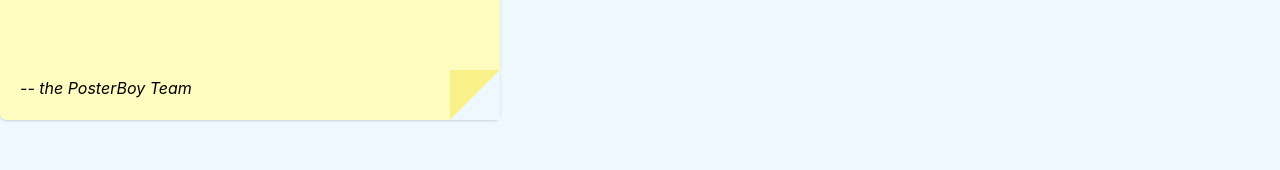
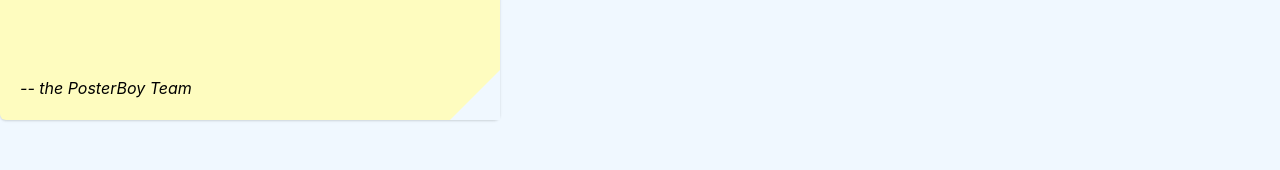
Before and after one commit to PiersonG33/PosterBoy, a React (Create React App) app in the folder posterboy/: page / in a window 1280 px wide. Shown: the part 260-430 px from the top of the page. Built offline with nearby package versions, Linux system fonts and the light colour scheme.

Commit message:
Add color functionality
Allow for easier changing of colors of post-it class.

```diff
--- a/posterboy/src/components/post-it.jsx
+++ b/posterboy/src/components/post-it.jsx
@@ -1,12 +1,22 @@
 import React from "react";
 import { Card, CardBody, CardFooter, Box } from '@chakra-ui/react'
 
+// The color of the post-it. This could become an argument of the class rather than a constant in the future,
+// for differently-colored post-its.
+const postItHue = "yellow";
+
+// These are helper functions to generate light and dark variations of the color.
+function lightColor({hue})
+{ return postItHue.concat(".100"); }
+
+function darkColor({hue})
+{ return postItHue.concat(".100"); }
 
 // "content" is the text inside the post-it
 function PostIt(props) {
     return(
       <Card
-       bg="yellow.100" color="black"
+       bg={lightColor({postItHue})} color="black"
        w="500px" h="300px"
       >
         {/* Show content of the Post in the main section. */}
@@ -31,7 +41,7 @@ function PostIt(props) {
                 borderBottomColor="transparent"
                 borderBottomStyle="solid"
                 borderLeftWidth={50}
-                borderLeftColor="yellow.200"
+                borderLeftColor={darkColor({postItHue})}
                 borderLeftStyle="solid"
             />
             <Box
```
